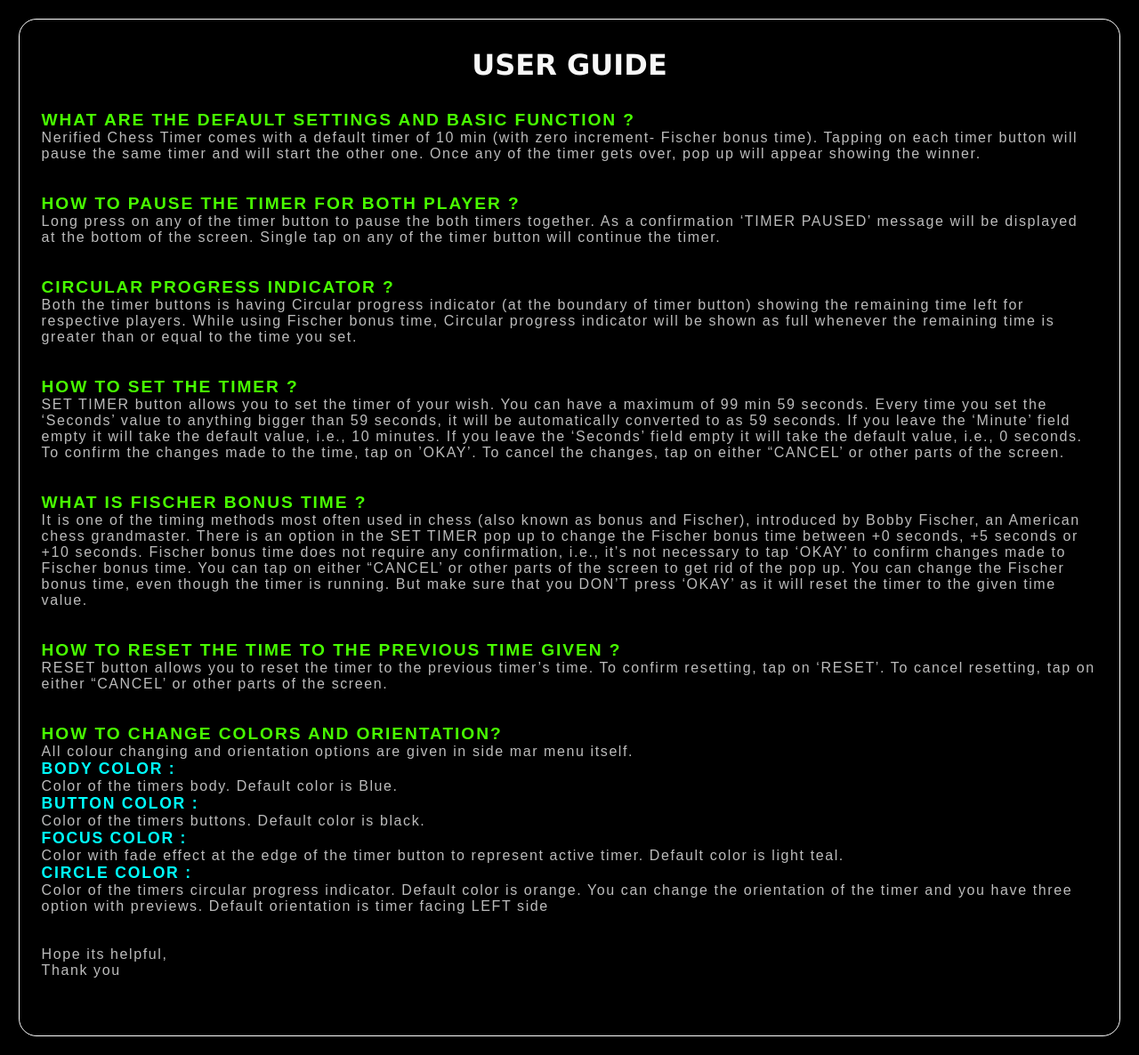
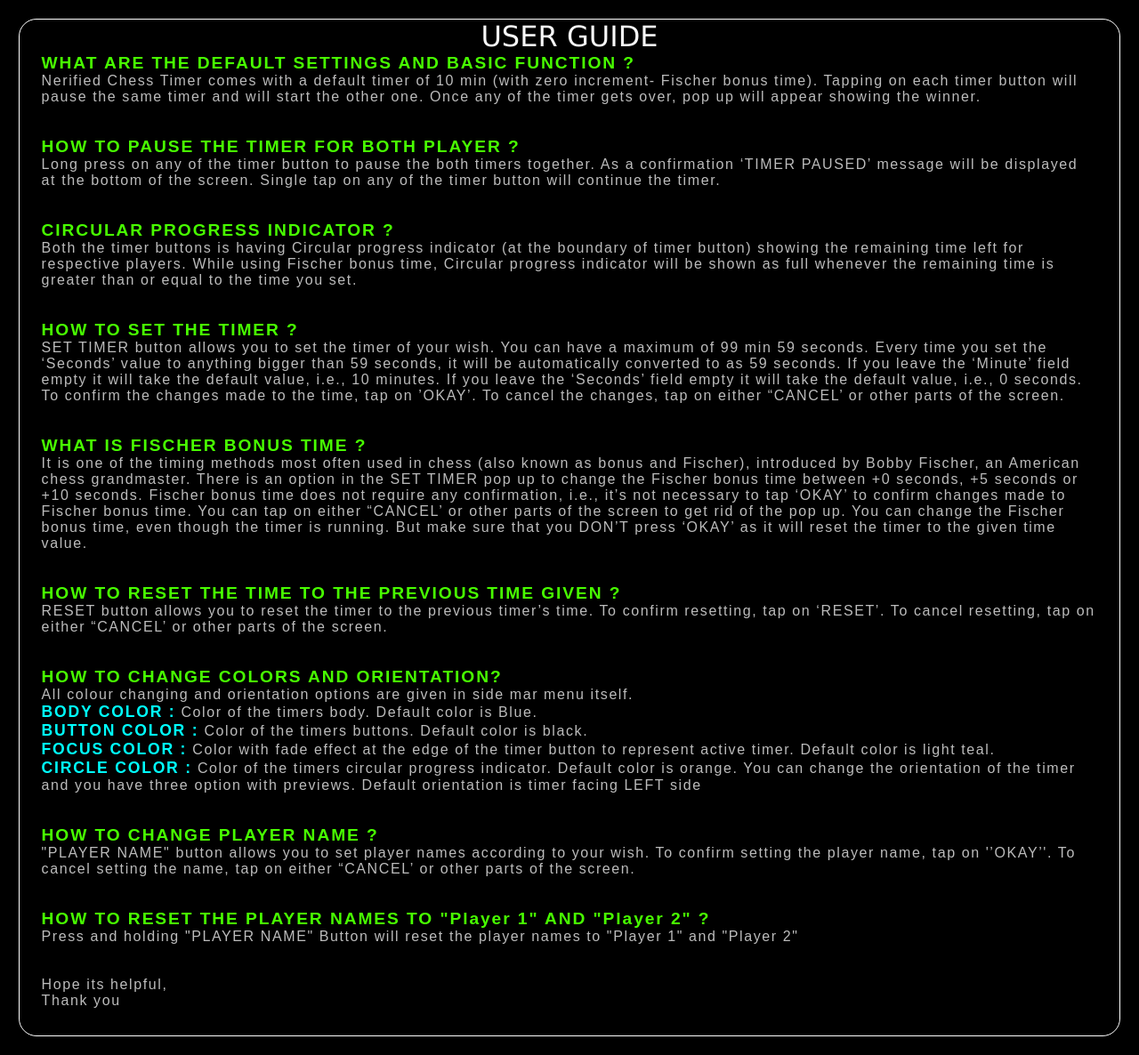
Before and after one commit to NeriQuest/Userguide-chesstimer.io, a plain HTML site: page index.html in a window 1280 px wide. Shown: the whole page at 89% size. Drawn offline with Linux system fonts and the light colour scheme.

Commit message:
Update index.html

```diff
--- a/index.html
+++ b/index.html
@@ -5,10 +5,8 @@
 
 <div class="main">
     <div class="sub">
-        <p><b>USER GUIDE</b></p>
+        USER GUIDE
     </div>
-<p>
-
 
     <div class="qns">WHAT ARE THE DEFAULT SETTINGS AND BASIC FUNCTION ?</div>
        Nerified Chess Timer comes with a default timer of 10 min (with zero increment- Fischer bonus time). Tapping on each timer button will pause the same timer and will start the other one. Once any of the timer gets over, pop up will appear showing the winner.
@@ -34,16 +32,23 @@
        <br><br><br>
        <div class="qns">HOW TO CHANGE COLORS AND ORIENTATION? </div>
        All colour changing and orientation options are given in side mar menu itself.
-       <br><div class="clr">BODY COLOR       	: </div>Color of the timers body. Default color is Blue.
-       <br><div class="clr">BUTTON COLOR   	: </div>Color of the timers buttons. Default color is black.
-       <br><div class="clr">FOCUS COLOR   	:</div> Color with fade effect at the edge of the timer button to represent active timer. Default color is light teal.
-       <br><div class="clr">CIRCLE COLOR 	:</div> Color of the timers circular progress indicator. Default color is orange.
+       <br><span class="clr">BODY COLOR     :</span> Color of the timers body. Default color is Blue.
+       <br><span class="clr">BUTTON COLOR   :</span> Color of the timers buttons. Default color is black.
+       <br><span class="clr">FOCUS COLOR   	:</span> Color with fade effect at the edge of the timer button to represent active timer. Default color is light teal.
+       <br><span class="clr">CIRCLE COLOR 	:</span> Color of the timers circular progress indicator. Default color is orange.
        You can change the orientation of the timer and you have three option with previews. Default orientation is timer facing LEFT side
        <br><br><br>
-   Hope its helpful,<br>
-   Thank you<br><br><br>
+       <div class="qns">HOW TO CHANGE PLAYER NAME ?</div>
+       "PLAYER NAME" button allows you to set player names according to your wish. To confirm setting the player name, tap on '’OKAY’'. To cancel setting the name, tap on either “CANCEL’ or other parts of the screen.
+       <br><br><br>
+       <div class="qns">HOW TO RESET THE PLAYER NAMES TO "Player 1" AND "Player 2" ?</div>
+       Press and holding "PLAYER NAME" Button will reset the player names to "Player 1" and "Player 2"
+       <br><br><br>
 
-    </p>
+  <span class="thx">
+    Hope its helpful,<br>
+   Thank you</span>
+    <br><br>
 </div>
 </body>
 </html>
```
